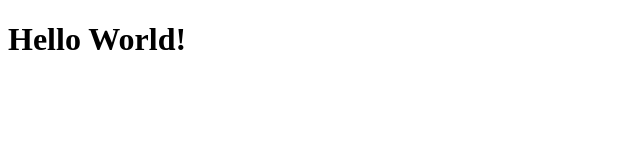
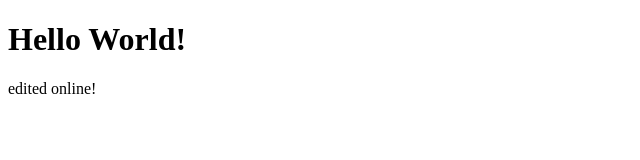
Before and after one commit to AlexPilica/hello-world, a plain HTML site: page index.html in a window 1280 px wide. Shown: the whole page, without its empty margins (0-640 px from the left). Drawn offline with Linux system fonts and the light colour scheme.

Commit message:
Adding a paragraph to index.html

```diff
--- a/index.html
+++ b/index.html
@@ -5,5 +5,6 @@
 </head>
 <body>
 	<h1>Hello World!</h1>
+	<p>edited online!</p>
 </body>
 </html>
```
